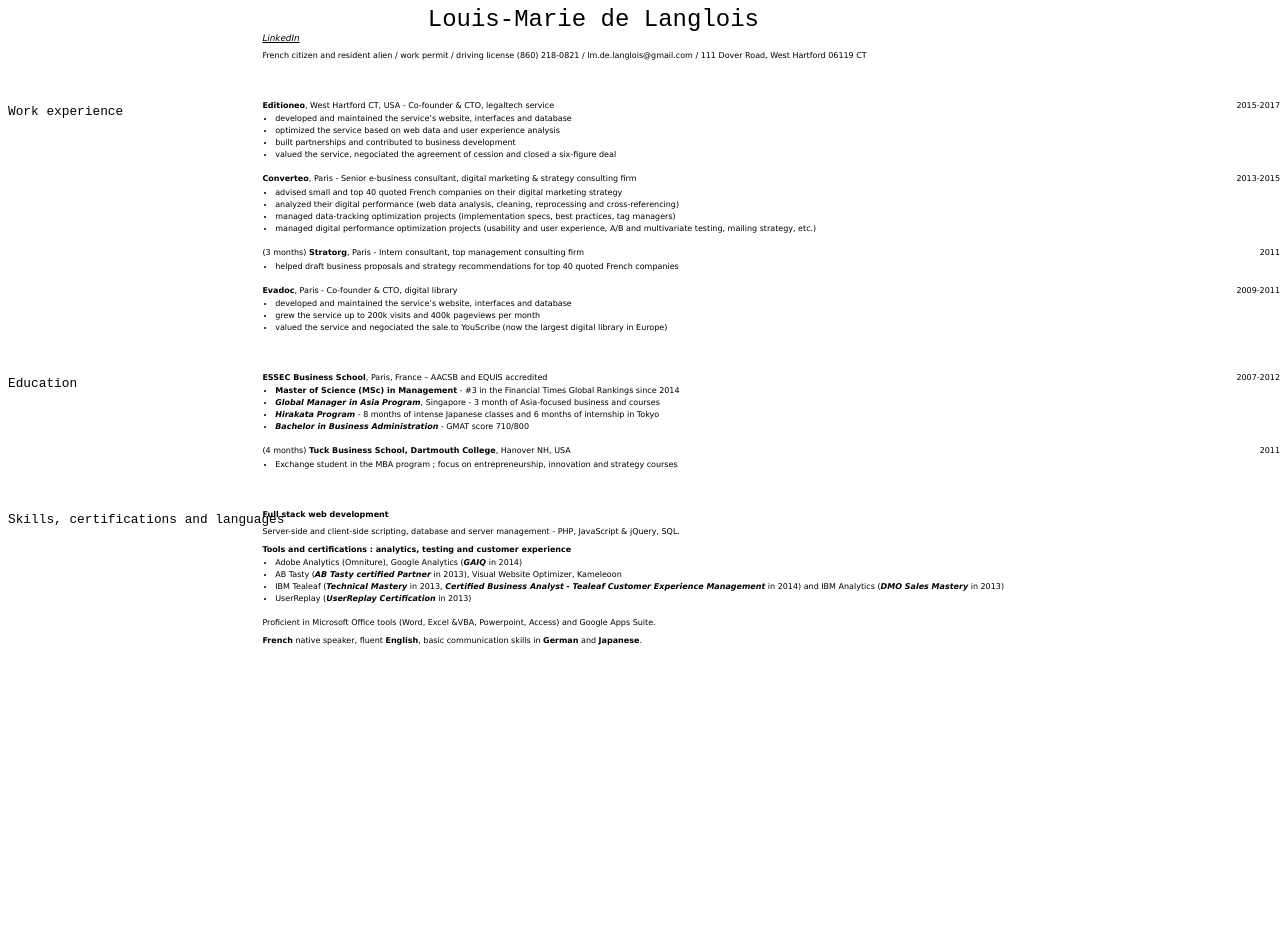
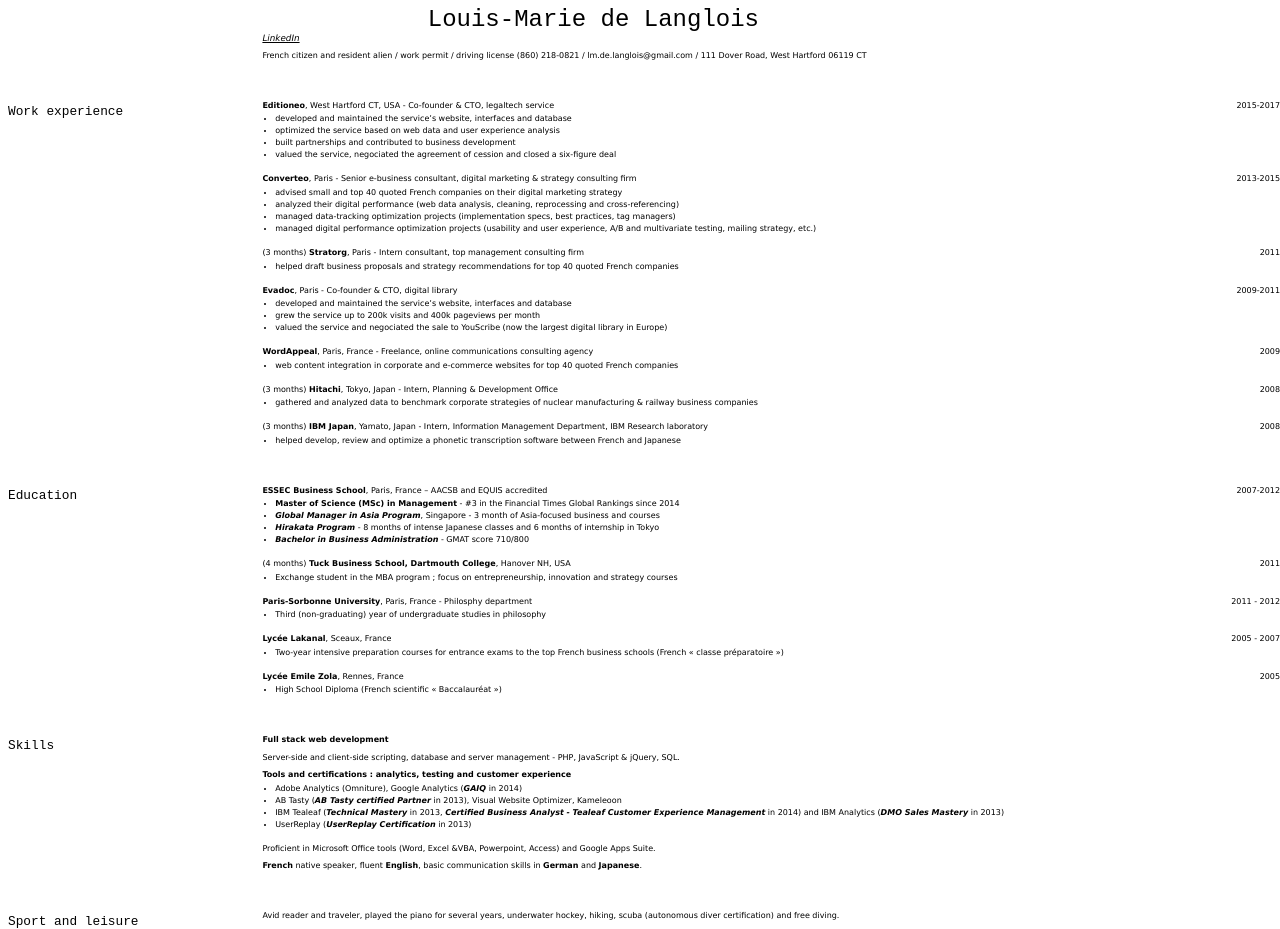
Before and after one commit to elipapa/markdown-cv, a Jekyll site: the page built from index.md, in a window 1280 px wide. Built offline with Jekyll 4.4.1, drawn with Linux system fonts in a browser that asks for light colours; before the commit the page ends 900 px from its top, so only the background shows below that.

Commit message:
Update index.md

```diff
--- a/index.md
+++ b/index.md
@@ -37,7 +37,6 @@
 - grew the service up to 200k visits and 400k pageviews per month
 - valued the service and negociated the sale to YouScribe (now the largest digital library in Europe)
 
-<!--
 `2009`
 __WordAppeal__, Paris, France - Freelance, online communications consulting agency
 - web content integration in corporate and e-commerce websites for top 40 quoted French companies
@@ -49,7 +48,6 @@
 `2008` (3 months)
 __IBM Japan__, Yamato, Japan - Intern, Information Management Department, IBM Research laboratory
 - helped develop, review and optimize a phonetic transcription software between French and Japanese
--->
 
 ## Education
 
@@ -64,7 +62,6 @@
 __Tuck Business School, Dartmouth College__, Hanover NH, USA
 - Exchange student in the MBA program ; focus on entrepreneurship, innovation and strategy courses
 
-<!--
 `2011 - 2012`
 __Paris-Sorbonne University__, Paris, France - Philosphy department
 - Third (non-graduating) year of undergraduate studies in philosophy
@@ -76,9 +73,8 @@
 `2005`
 __Lycée Emile Zola__, Rennes, France
 - High School Diploma (French scientific « Baccalauréat »)
--->
 
-## Skills, certifications and languages
+## Skills
 
 __Full stack web development__
 
@@ -95,7 +91,6 @@
 
 __French__ native speaker, fluent __English__, basic communication skills in __German__ and __Japanese__.
 
-<!--
 ## Sport and leisure
+
 Avid reader and traveler, played the piano for several years, underwater hockey, hiking, scuba (autonomous diver certification) and free diving.
--->
```
Also changed, not shown: other parts of index.md (+1 -1 lines).
